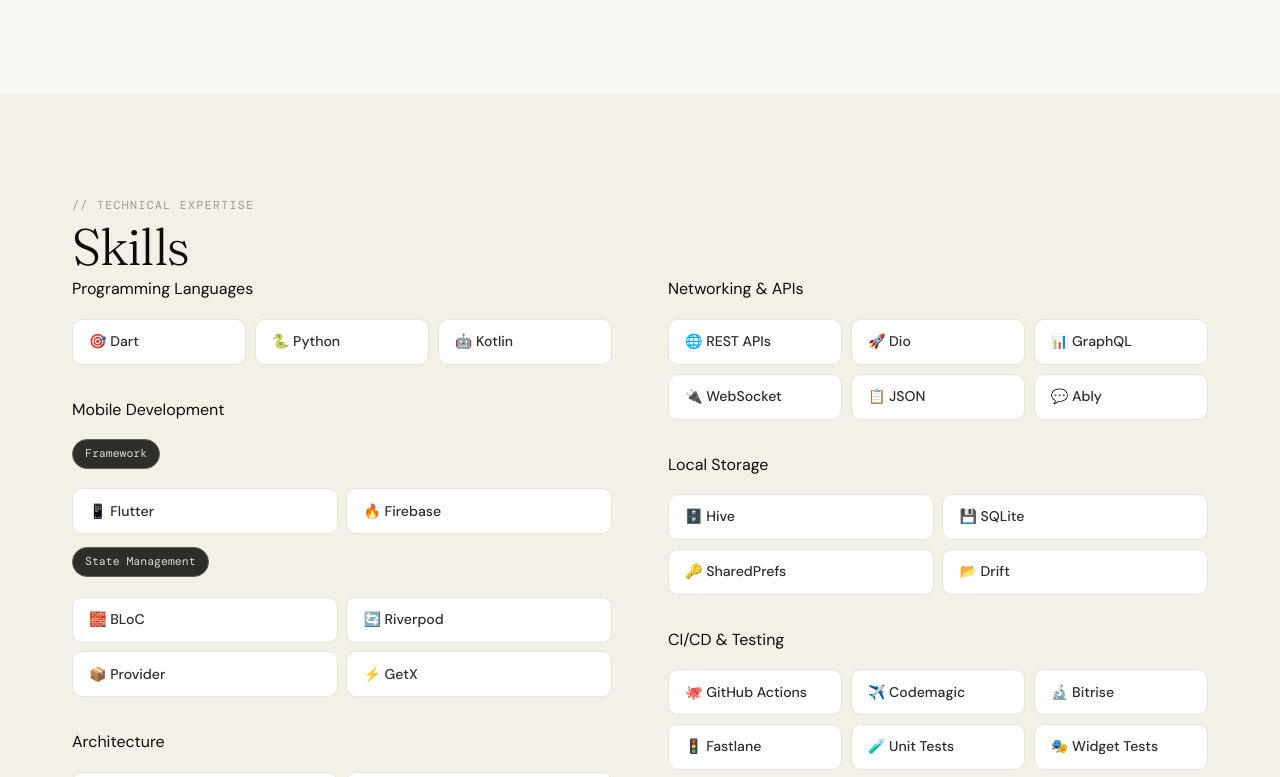
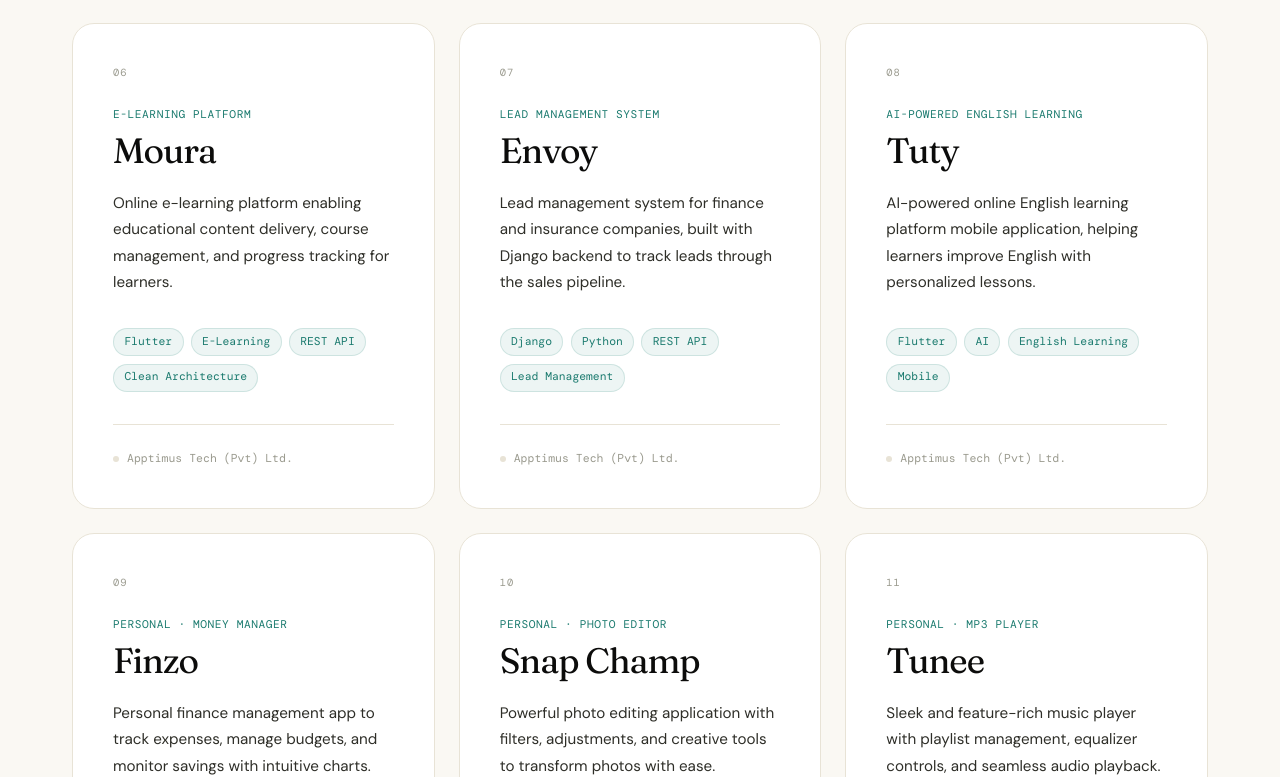
Before and after one commit to umakaranuma/umakaran, a Next.js app: page / in a window 1280 px wide. Shown: the part 3783-4560 px from the top of the page. Built offline with nearby package versions, Linux system fonts and the light colour scheme.

Commit message:
feat: add Projects component to display portfolio work showcase

```diff
--- a/components/Projects.tsx
+++ b/components/Projects.tsx
@@ -45,6 +45,57 @@
     desc: "Solo-built Flutter app — full product lifecycle from architecture to App Store & Play Store publishing.",
     tags: ["Flutter", "Firebase", "Solo-built", "Published"],
     origin: "Live",
+    live: true
+  },
+  {
+    num: "06",
+    kick: "E-Learning Platform",
+    name: "Moura",
+    desc: "Online e-learning platform enabling educational content delivery, course management, and progress tracking for learners.",
+    tags: ["Flutter", "E-Learning", "REST API", "Clean Architecture"],
+    origin: "Apptimus Tech (Pvt) Ltd."
+  },
+  {
+    num: "07",
+    kick: "Lead Management System",
+    name: "Envoy",
+    desc: "Lead management system for finance and insurance companies, built with Django backend to track leads through the sales pipeline.",
+    tags: ["Django", "Python", "REST API", "Lead Management"],
+    origin: "Apptimus Tech (Pvt) Ltd."
+  },
+  {
+    num: "08",
+    kick: "AI-Powered English Learning",
+    name: "Tuty",
+    desc: "AI-powered online English learning platform mobile application, helping learners improve English with personalized lessons.",
+    tags: ["Flutter", "AI", "English Learning", "Mobile"],
+    origin: "Apptimus Tech (Pvt) Ltd."
+  },
+  {
+    num: "09",
+    kick: "Personal · Money Manager",
+    name: "Finzo",
+    desc: "Personal finance management app to track expenses, manage budgets, and monitor savings with intuitive charts.",
+    tags: ["Flutter", "Provider", "Charts", "Local Storage"],
+    origin: "Personal Project",
+    live: true
+  },
+  {
+    num: "10",
+    kick: "Personal · Photo Editor",
+    name: "Snap Champ",
+    desc: "Powerful photo editing application with filters, adjustments, and creative tools to transform photos with ease.",
+    tags: ["Flutter", "Image Processing", "Filters", "Canvas"],
+    origin: "Personal Project",
+    live: true
+  },
+  {
+    num: "11",
+    kick: "Personal · MP3 Player",
+    name: "Tunee",
+    desc: "Sleek and feature-rich music player with playlist management, equalizer controls, and seamless audio playback.",
+    tags: ["Flutter", "Audio Player", "Equalizer", "Playlist"],
+    origin: "Personal Project",
     live: true
   }
 ];
```
